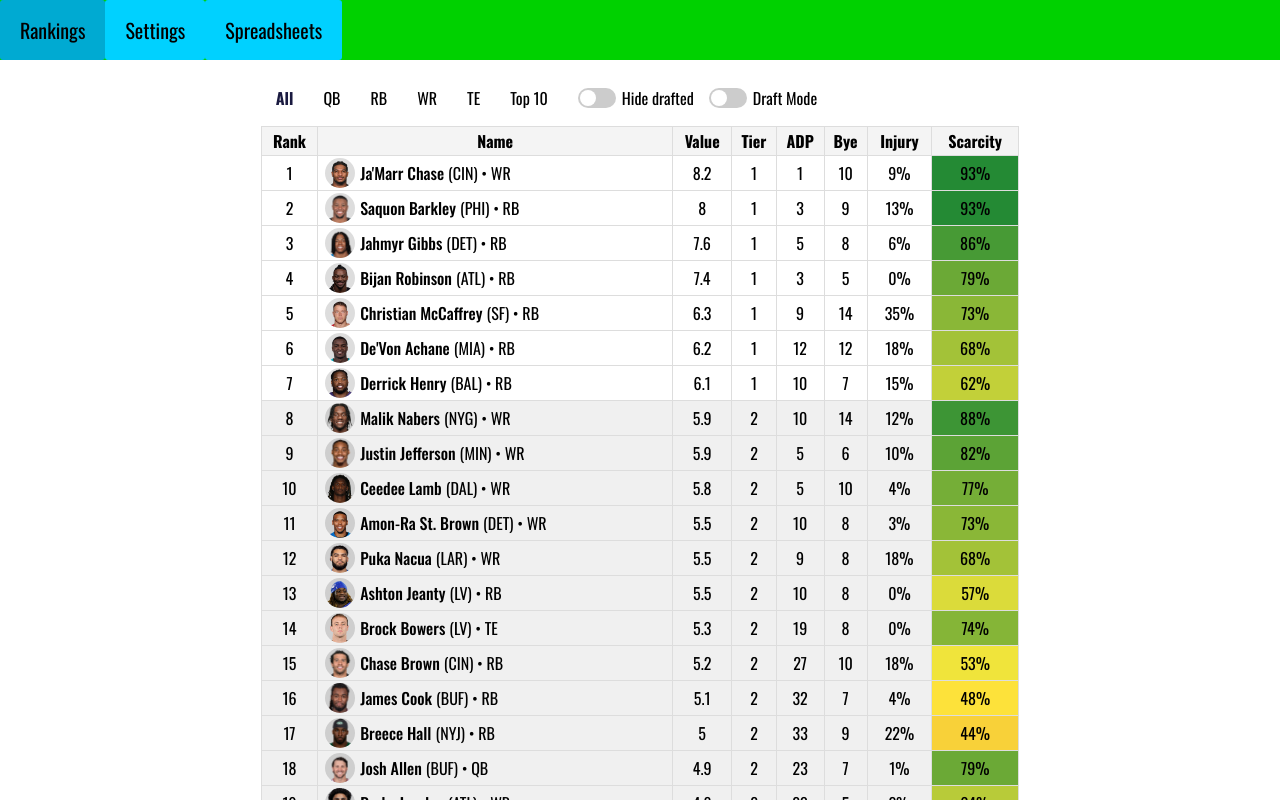
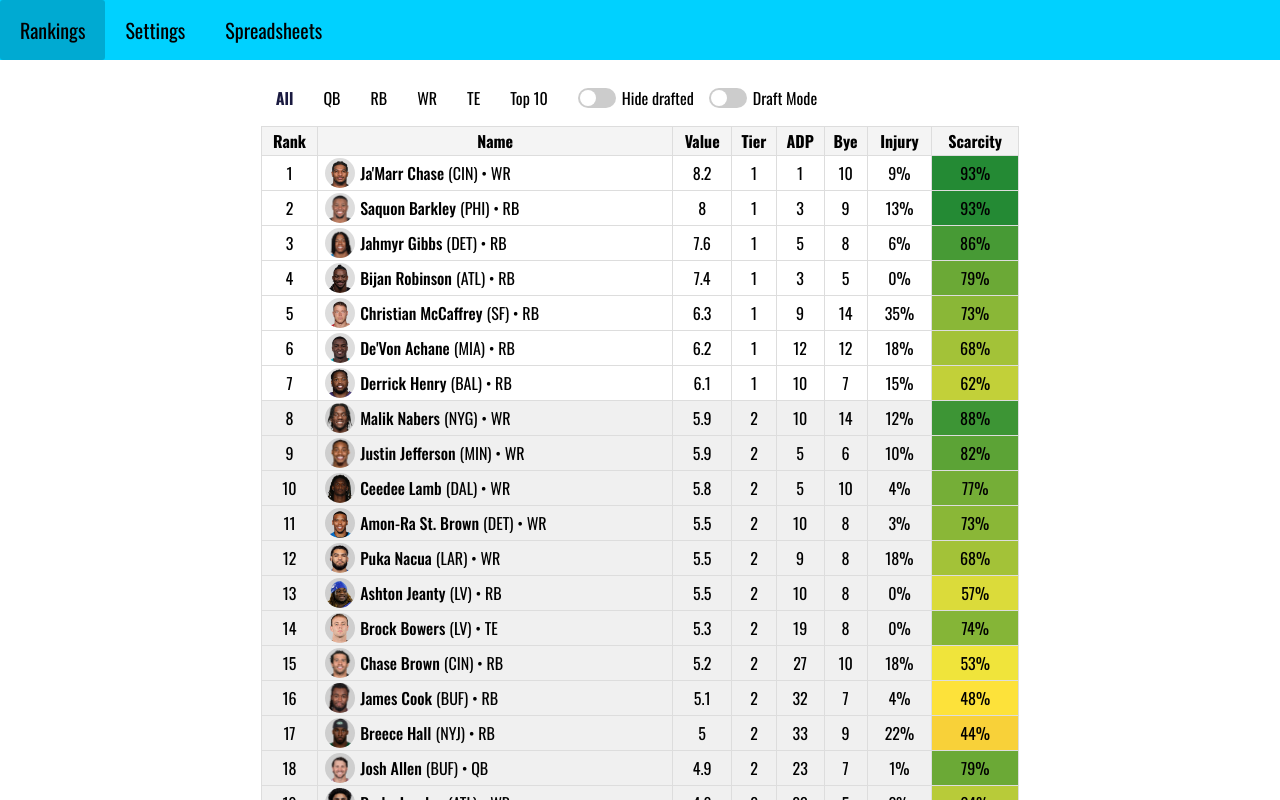
Before and after one commit to Vinlanzito/odds-drafter-2.0, a React (Vite) app: page / in a window 1280 px wide. Shown: the top 800 px of the page. Built offline with nearby package versions, Linux system fonts and the light colour scheme.

Commit message:
Reset after test

```diff
--- a/src/App.css
+++ b/src/App.css
@@ -3,7 +3,7 @@
     top: 0;
     left: 0;
     right: 0;
-    background-color: #00d100;
+    background-color: #00d1ff;
     display: flex;
     z-index: 100;
     border-bottom: 1px ridge #ffffff;
```
